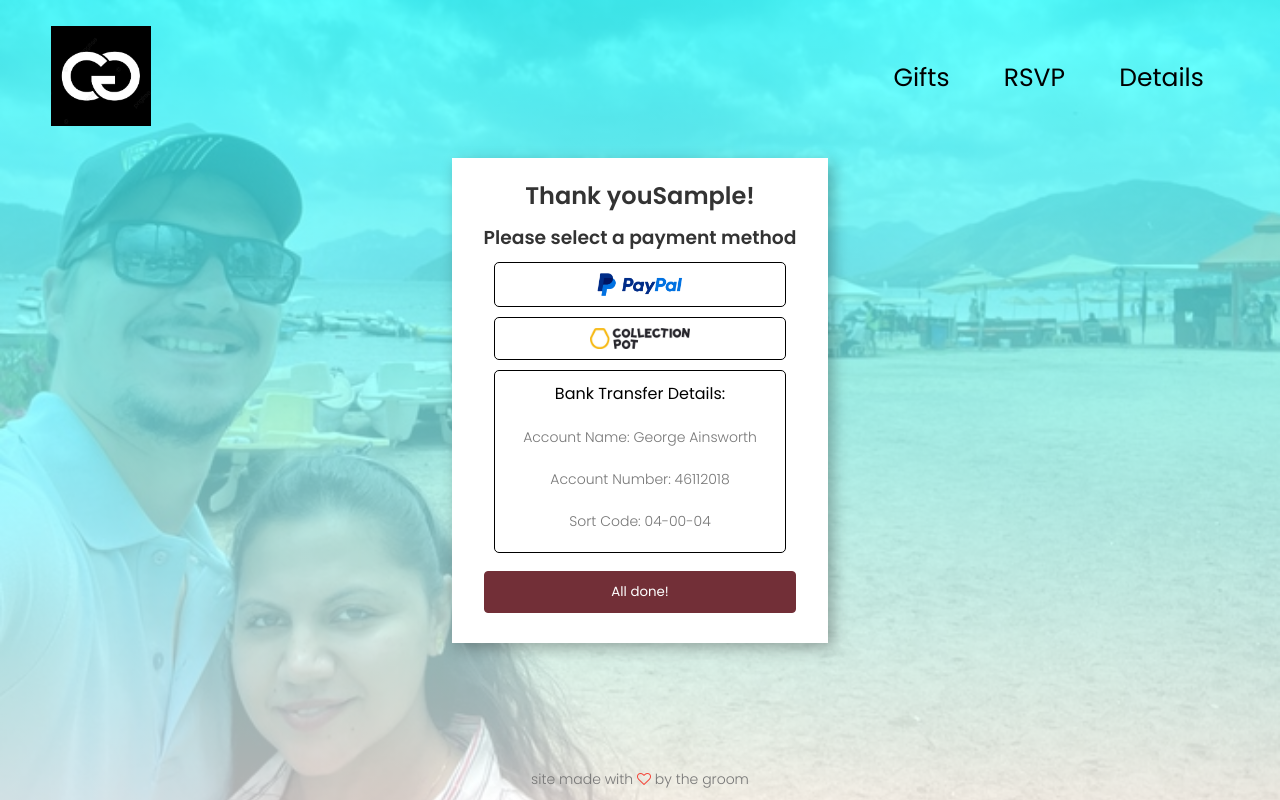
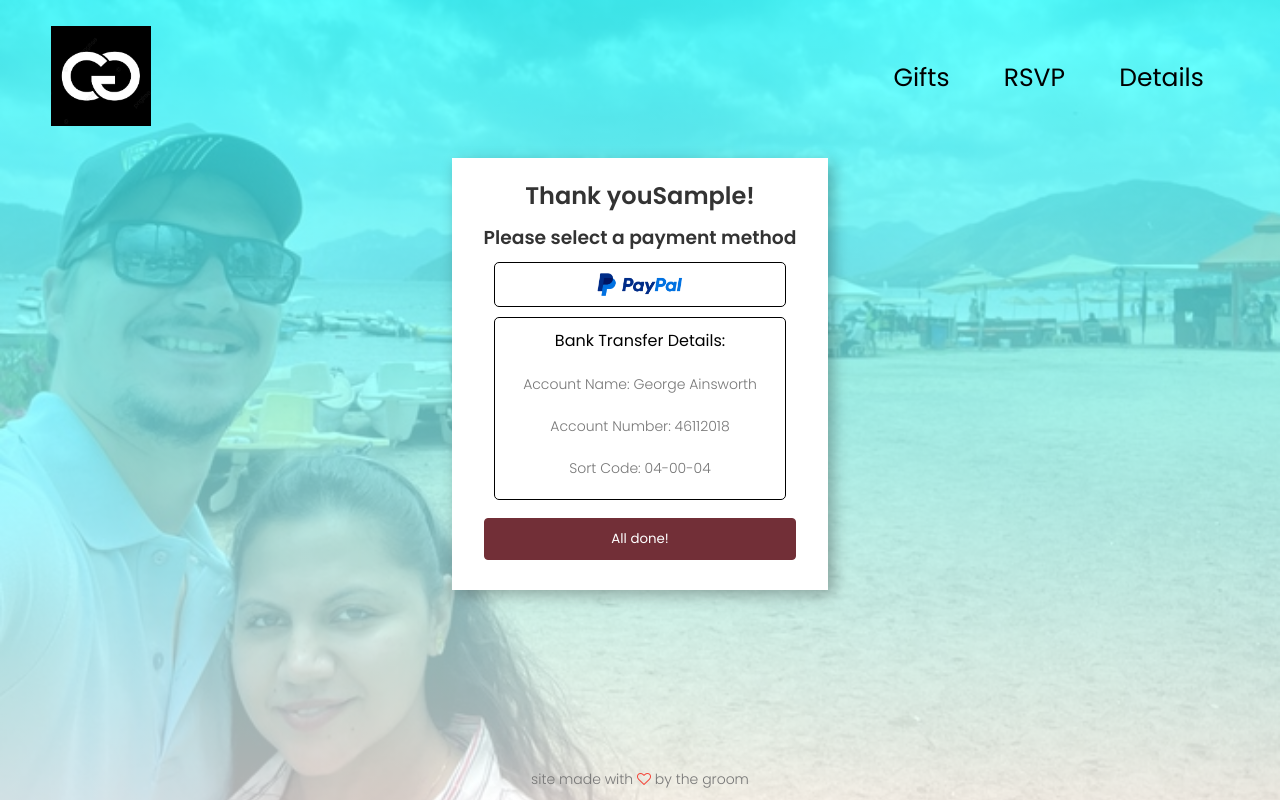
Before and after one commit to gainsworth/wedding2, a Flask app: template templates/gifts_page.html in a window 1280 px wide. Run offline with Flask 3, Linux system fonts and the light colour scheme; the template is opened without the code that fills it: most values are stand-ins (such as "Sample title", 1, 10 or a date in 2020).

Commit message:
Remove collection pot

```diff
--- a/templates/gifts_page.html
+++ b/templates/gifts_page.html
@@ -11,12 +11,6 @@
                 <div class="payment-option">
                     <a href="https://paypal.me/georgeandcordelia" target="_blank">
                         <img src="{{ url_for('static', filename='images/paypal_logo.png') }}" alt="PayPal" class="logo">
-                    </a>
-                </div>
-
-                <div class="payment-option">
-                    <a href="https://app.collectionpot.com/pot/georgeandcordelia" target="_blank">
-                        <img src="{{ url_for('static', filename='images/collection_pot_logo.jpeg') }}" alt="Collection Pot" class="logo">
                     </a>
                 </div>
 
```
